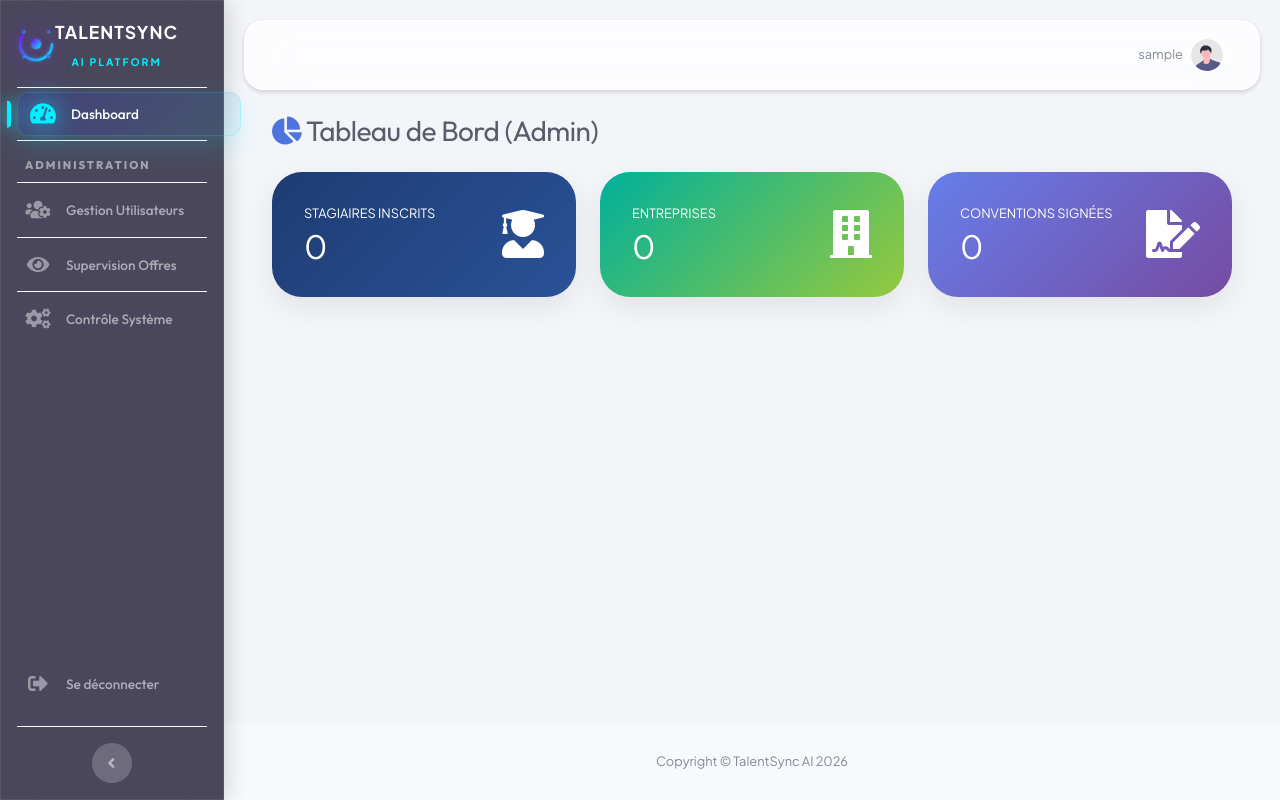
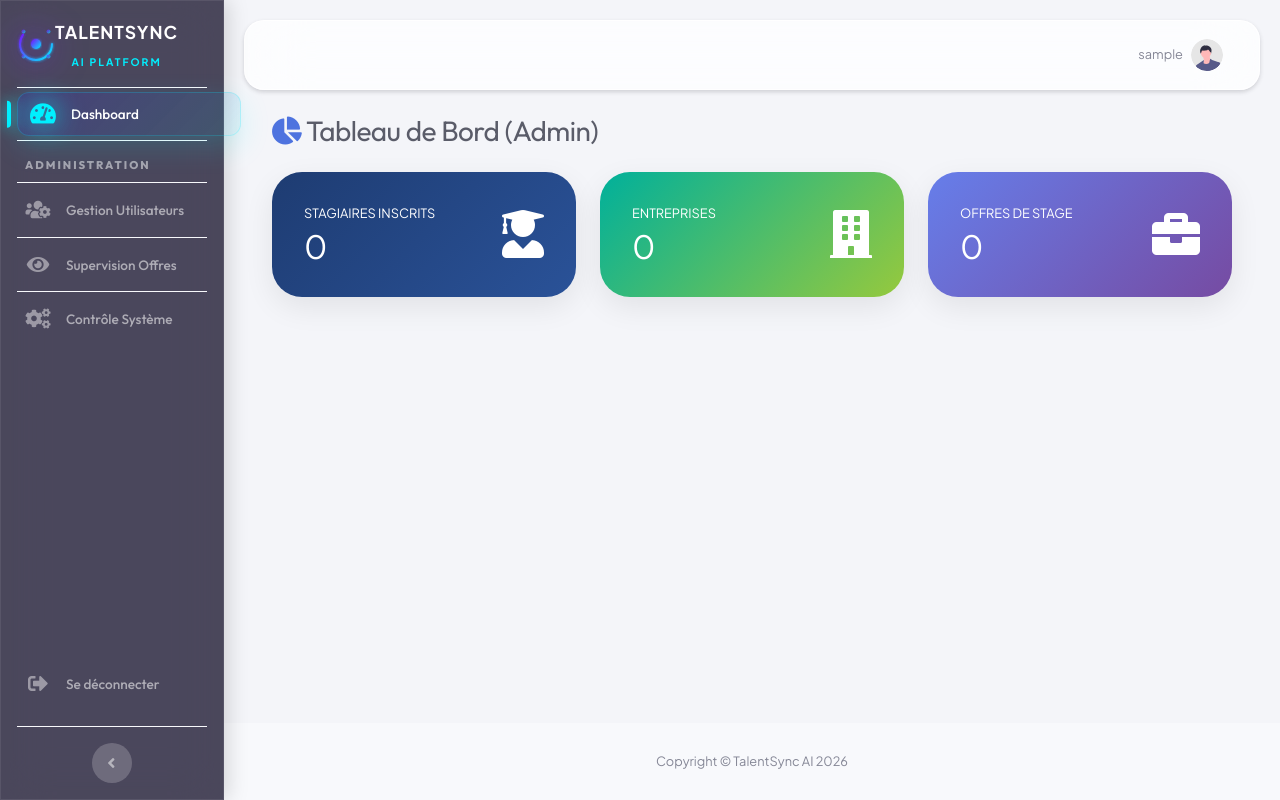
Before and after one commit to Douaesaib/gestion-stages-pfe, a Django app: page /analytics/dashboard/ in a window 1280 px wide. Run offline with Django 5.2, Linux system fonts and the light colour scheme; the visitor is signed in with stand-in values (Sample User, id 1); data that the repository does not hold is empty; some libraries are stand-ins or nearby versions.

Commit message:
modification frontend

```diff
--- a/analytics/views.py
+++ b/analytics/views.py
@@ -15,7 +15,7 @@ def dashboard_view(request):
         'nb_etudiants': Etudiant.objects.count(),
         'nb_entreprises': Entreprise.objects.count(),
         'nb_offres': Offre.objects.count(),
-        'nb_convention': Candidature.objects.count(),
+        'nb_convention': Candidature.objects.filter(statut='ACCEPTEE').count(),
     }
     return render(request, 'analytics/dashboard.html', context)
 
--- a/templates/analytics/dashboard.html
+++ b/templates/analytics/dashboard.html
@@ -35,10 +35,10 @@
             <div class="stat-card bg-gradient-purple h-100">
                 <div class="d-flex justify-content-between align-items-center">
                     <div>
-                        <div class="small text-uppercase fw-bold mb-1 opacity-75">Conventions Signées</div>
-                        <div class="h2 mb-0 fw-bold">{{ nb_convention }}</div>
+                        <div class="small text-uppercase fw-bold mb-1 opacity-75">Offres de Stage</div>
+                        <div class="h2 mb-0 fw-bold">{{ nb_offres }}</div>
                     </div>
-                    <div><i class="fas fa-file-signature fa-3x opacity-50"></i></div>
+                    <div><i class="fas fa-briefcase fa-3x opacity-50"></i></div>
                 </div>
             </div>
         </div>
```
Also changed, not shown: 1 other file.
